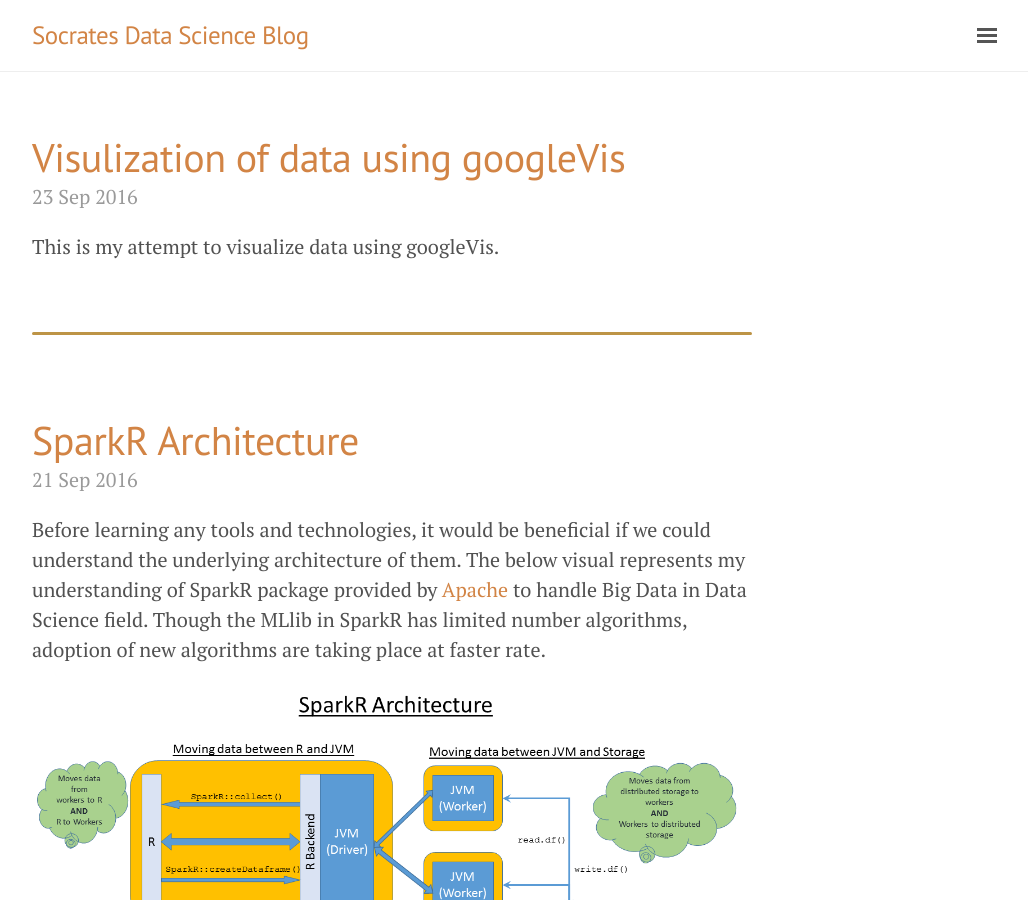
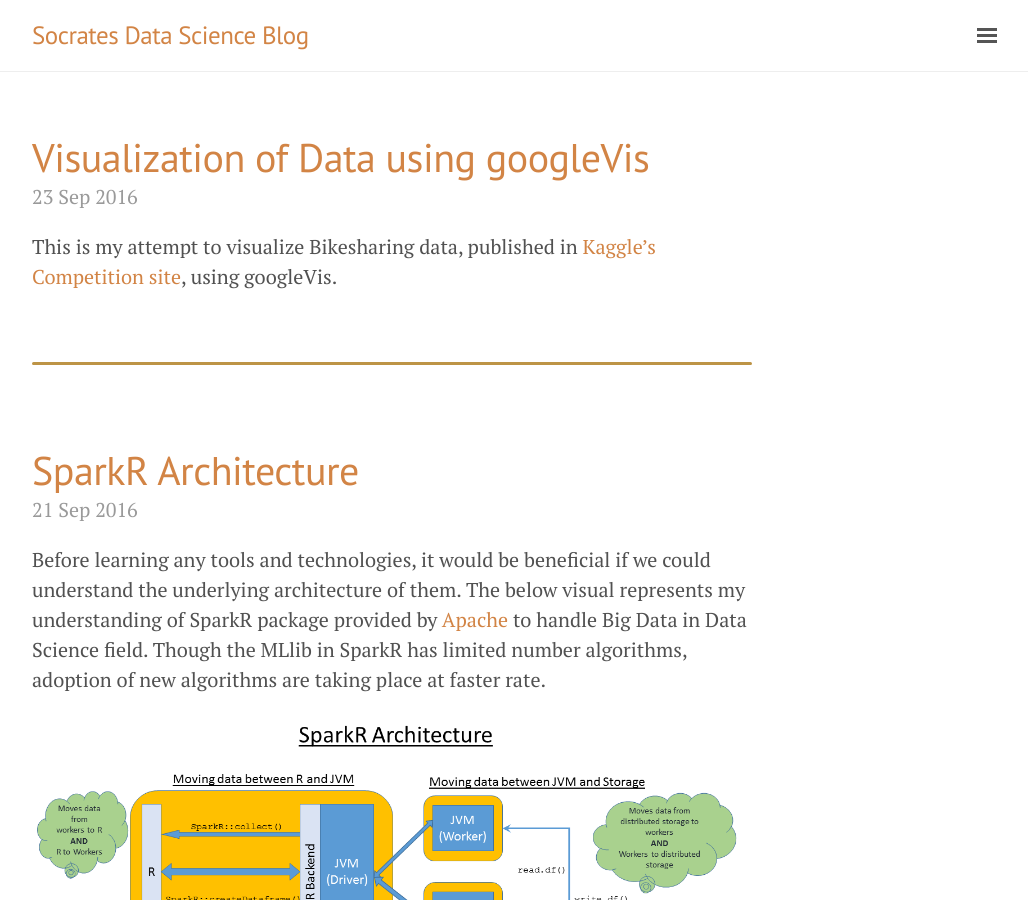
Before and after one commit to socpriya/Socrates-blog, a Jekyll site: the page built from index.html, in a window 1280 px wide and 900 px high. Shown: the whole window, without its empty margins (248-1276 px from the left). Built offline with Jekyll 4.4.1, drawn with Linux system fonts in a browser that asks for light colours; the list of posts is cut into pages by our own code; comment, search, counter and statistics services are not loaded.

Commit message:
More content added

```diff
--- a/_posts/2016-09-23-googleVis.md
+++ b/_posts/2016-09-23-googleVis.md
@@ -1,9 +1,9 @@
 ---
 layout: post
-title: Visulization of data using googleVis
+title: Visualization of Data using googleVis
 ---
 
-This is my attempt to visualize data using googleVis.
+This is my attempt to visualize Bikesharing data, published in [Kaggle's Competition site](https://www.kaggle.com/c/bike-sharing-demand/data), using googleVis.
 
 <!-- jsHeader -->
 <script type="text/javascript">
```
